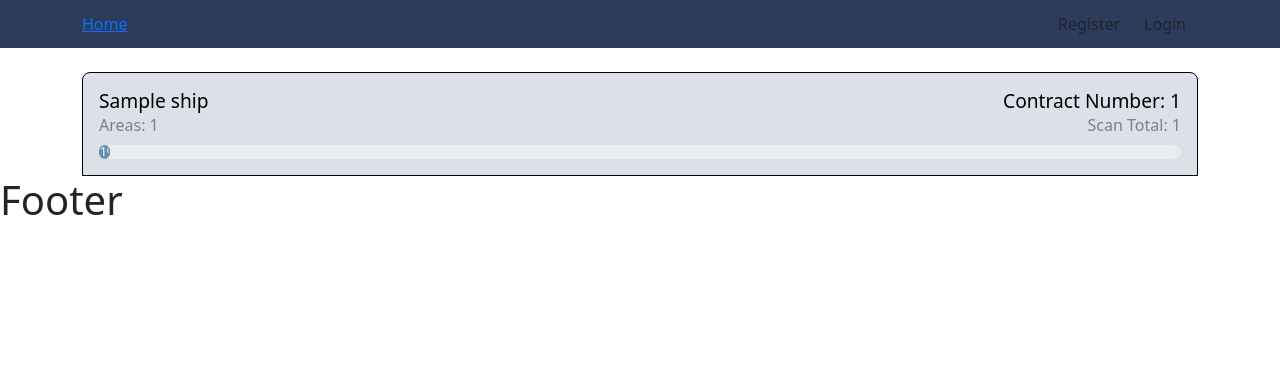
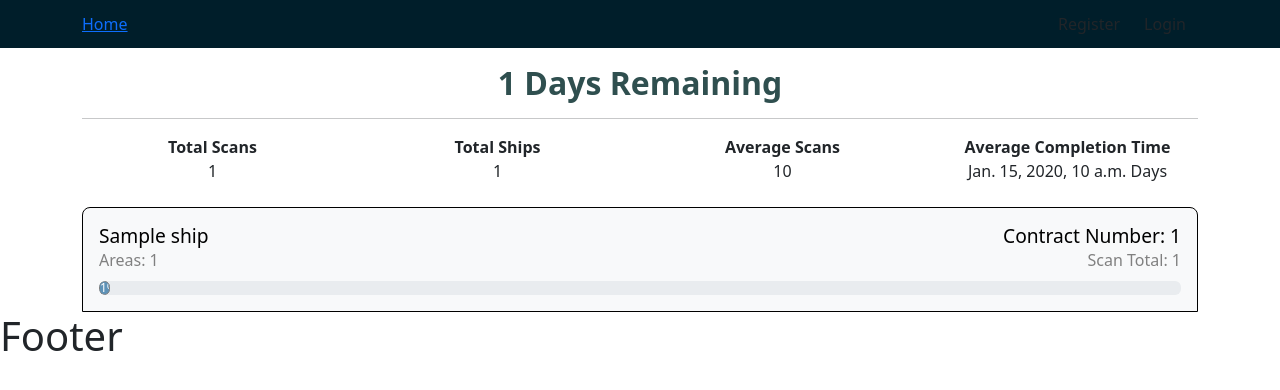
Before and after one commit to DavidHearl/scene-automation, a Django app: template front_end/templates/front_end/front_end.html in a window 1280 px wide. Shown: the top 390 px of the page. Run offline with Django 3.2, Linux system fonts and the light colour scheme; the template is opened without the code that fills it: most values are stand-ins (such as "Sample title", 1, 10 or a date in 2020).

Commit message:
added overall estimated completion time and adjusted styling

```diff
--- a/front_end/templates/front_end/front_end.html
+++ b/front_end/templates/front_end/front_end.html
@@ -5,9 +5,26 @@
 
 {% block content %}
 <div class="container">
+    <div class="row">
+        <h2 class="time-remaining">{{ total_estimated_completion_for_all_ships }} Days Remaining</h2>
+    </div>
+    <hr>
+    <div class="row">
+        <div class="col-3 summary-heading">Total Scans</div>
+        <div class="col-3 summary-heading">Total Ships</div>
+        <div class="col-3 summary-heading">Average Scans</div>
+        <div class="col-3 summary-heading">Average Completion Time</div>
+    </div>
+    <div class="row">
+        <div class="col-3 summary-values">{{ total_scans }}</div>
+        <div class="col-3 summary-values">{{ num_ships }}</div>
+        <div class="col-3 summary-values">{{ avg_scans_per_ship }}</div>
+        <div class="col-3 summary-values">{{ avg_completion_time }} Days</div>
+    </div>
+
     <!-- Ship button card drop down -->
     {% for ship in ships|sort_with_zero_first:"contract_number" %}
-        <button class="btn expand-button" type="button" data-bs-toggle="collapse" data-bs-target="#collapse{{ forloop.counter }}" aria-expanded="false" aria-controls="collapse{{ forloop.counter }}">
+        <button class="btn expand-button no-hover-background" type="button" data-bs-toggle="collapse" data-bs-target="#collapse{{ forloop.counter }}" aria-expanded="false" aria-controls="collapse{{ forloop.counter }}">
             <!-- Primary Row -->
             <div class="row">
                 <div class="col-6 text-start">
@@ -154,7 +171,7 @@
                             <input type="hidden" name="ship" value="{{ ship.id }}">
                             <!-- Table Title -->
                             <div class="row">
-                                    <div class="col-3"><h5 class="process-heading text-center">Area</h5></div>
+                                <div class="col-2"><h5 class="process-heading text-center">Area</h5></div>
                                 <div class="col-1 process-status"><h5 class="process-heading text-center"># Scans</h5></div>
                                 <div class="col-1 process-status"><h5 class="process-heading text-center">Imported</h5></div>
                                 <div class="col-1 process-status"><h5 class="process-heading text-center">Processed</h5></div>
@@ -164,10 +181,11 @@
                                 <div class="col-1 process-status"><h5 class="process-heading text-center">Point Cloud</h5></div>
                                 <div class="col-1 process-status"><h5 class="process-heading text-center">Exported</h5></div>
                                 <div class="col-1 process-status"><h5 class="process-heading text-center">Uploaded</h5></div>
+                                <div class="col-1 process-status"><h5 class="process-heading text-center">Submit</h5></div>
                             </div>
                             <!-- Table Data -->
                             <div class="row">
-                                    <div class="col-10 col-md-3 area-form">{{ area_form.area_name }}</div>
+                                <div class="col-10 col-md-2 area-form">{{ area_form.area_name }}</div>
                                 <div class="col-2 col-md-1 area-form">{{ area_form.scans }}</div>
                                 <div class="col-3 col-md-1 area-form">{{ area_form.imported }}</div>
                                 <div class="col-3 col-md-1 area-form">{{ area_form.processed }}</div>
@@ -177,9 +195,7 @@
                                 <div class="col-3 col-md-1 area-form">{{ area_form.point_cloud }}</div>
                                 <div class="col-3 col-md-1 area-form">{{ area_form.exported }}</div>
                                 <div class="col-3 col-md-1 area-form">{{ area_form.uploaded }}</div>
-                                </div>
-                            <div class="d-flex justify-content-end">
-                                <button type="submit" class="btn btn-primary">Add Area</button>
+                                <div class="col-3 col-md-1 area-form"><button type="submit" class="btn btn-primary">Add Area</button></div>
                             </div>
                         </form>
                     </div>
--- a/static/css/style.css
+++ b/static/css/style.css
@@ -5,7 +5,7 @@
 }
 
 nav {
-    background-color: #2B3D5B;
+    background-color: #001e2a;
 }
 
 i {
@@ -28,20 +28,38 @@ i {
 input,
 select {
     width: 100%;
+    height: 24px;
+    font-size: 0.9rem;
+}
+
+/* Title */
+.time-remaining {
+    text-align: center;
+    color: darkslategray;
+    font-size: 2rem;
+    font-weight: 800;
+    margin: 16px 0 0 0;
+}
+
+.summary-heading,
+.summary-values {
+    text-align: center;
+}
+
+.summary-heading {
+    font-weight: 700;
 }
 
 /* Expandable */
 .expand-button {
     margin-top: 24px;
     padding: 0;
-    background-color: blue;
     width: 100%;
 }
 
-
 /* Accordion */
 .expand-button {
-    background-color: #dddfe9;
+    background-color: #f8f9fa;
     border: 1px solid black;
     color: black;
     border-radius: 0;
@@ -51,9 +69,8 @@ select {
 }
 
 .btn:hover {
-    color: black;
-    background-color: white;
-    border-color: #dddfe9;
+    border: 1px solid black;
+    background-color: #f8f9fa;
 }
 
 .card-expand {
@@ -65,6 +82,7 @@ select {
 
 .card-body {
     padding: 4px 8px;
+    border-color: black;
 }
 
 h3 {
```
Also changed, not shown: front_end/models.py (+10 -0 lines), front_end/views.py (+22 -0 lines). Lines whose indentation alone changed are shown as unchanged.
